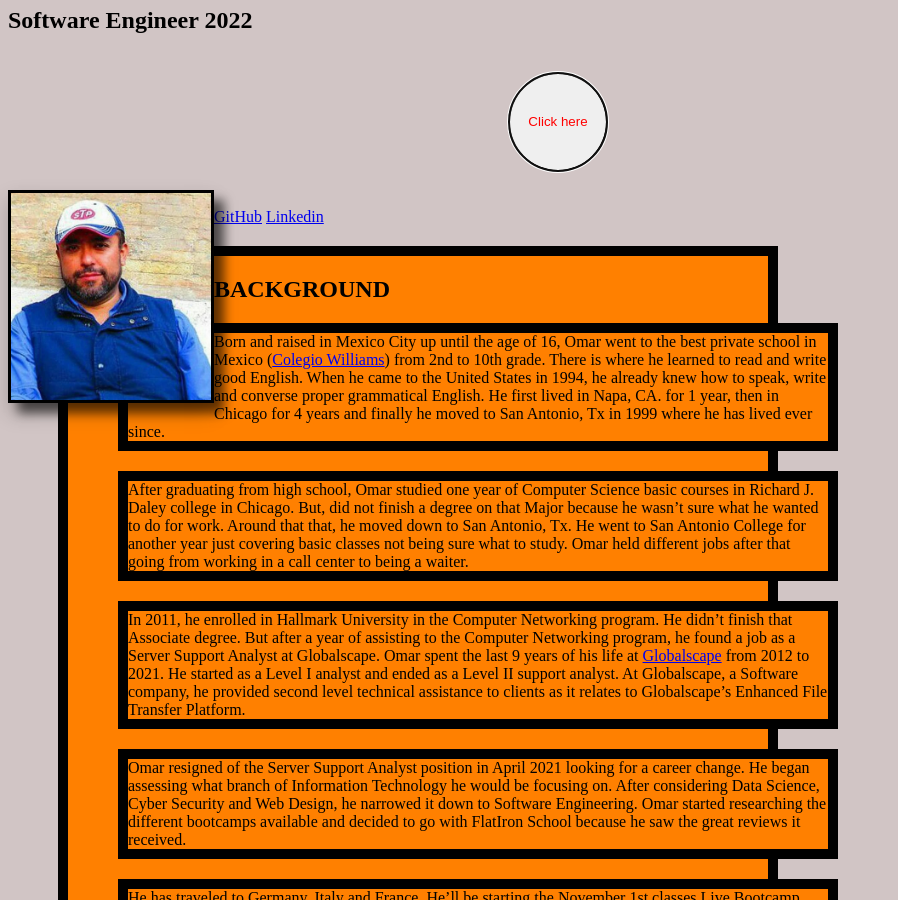
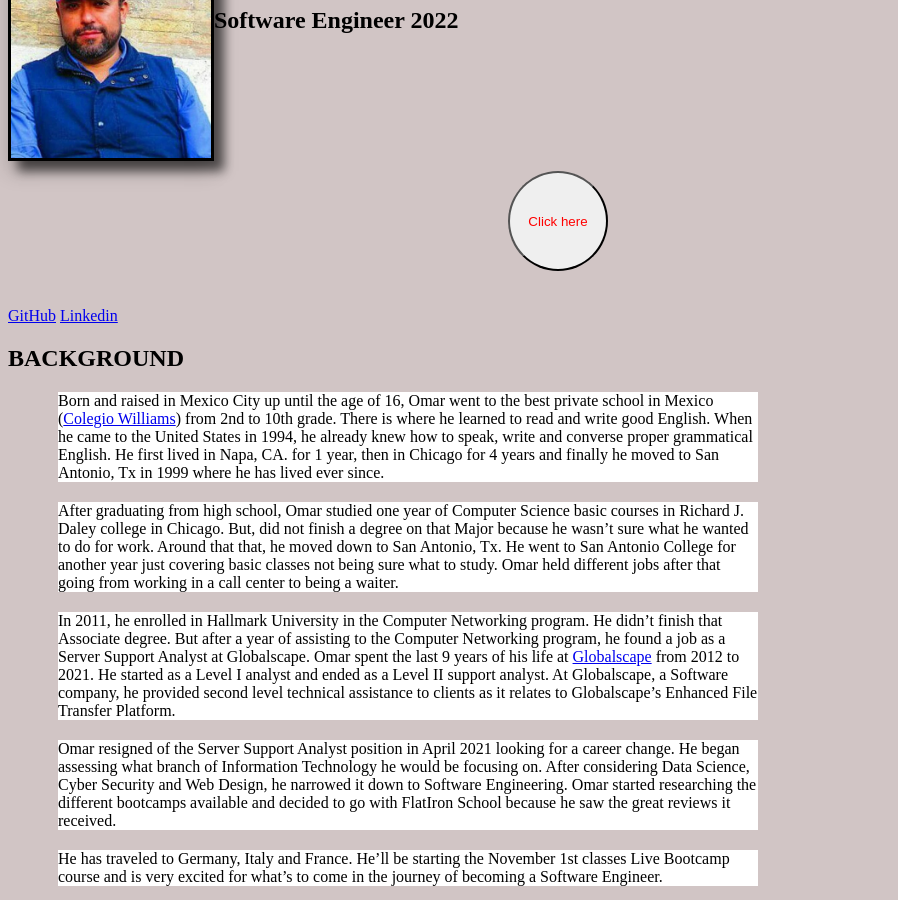
Before and after one commit to morenoomar29/webProject, a plain HTML site: page index.html in a window 1280 px wide. Shown: the part 73-973 px from the top of the page, without its empty margins (0-898 px from the left). Drawn offline with Linux system fonts and the light colour scheme.

Commit message:
making more changes to the page

```diff
--- a/index.html
+++ b/index.html
@@ -6,43 +6,60 @@
     <title>Omar Moreno</title>
      </head>
   <body>
+
+      <div>
+          <img id="profPhoto" src="images/ProfilePhoto.jpg" alt="Profile photo" title="Photo of Omar"/>
+      </div>
+      <div class="Name">
         <h1>Omar Moreno</h1>
         <h2>Software Engineer 2022</h2>
+      </div>
       <br>
-        <button id="btn" autofocus="autofocus">Click here</button>
+        <button id="btn">Click here</button>
         <br>
+
       <nav>
         <br>
-        <img id="profPhoto" src="images/ProfilePhoto.jpg" alt="Profile photo" title="Photo of Omar"/>
+
         <br>
         <a target="_blank" href="https://github.com/morenoomar29">GitHub</a>
         <a target="_blank" href="https://www.linkedin.com/in/omar-moreno-391837135/">Linkedin</a>
-
        </nav>
 
       <div>
         <h2>BACKGROUND</h2>
+      </div>
+      <div class="box">
           <p>
             Born and raised in Mexico City up until the age of 16, Omar went to the best private school in Mexico (<a target="_blank" href="https://www.colegiowilliams.mx.edu">Colegio Williams</a>) from 2nd to 10th grade. There is where he learned to read and write good English. When he came to the United States in 1994, he already knew how to speak, write and converse proper grammatical English. He first lived in Napa, CA. for 1 year, then in Chicago for 4 years and finally he moved to San Antonio, Tx in 1999 where he has lived ever since.
           </p>
+       </div>
+      <div>
         <p>
           After graduating from high school, Omar studied one year of Computer Science basic courses in Richard J. Daley college in Chicago. But, did not finish a degree on that Major because he wasn’t sure what he wanted to do for work. Around that that, he moved down to San Antonio, Tx. He went to San Antonio College for another year just covering basic classes not being sure what to study. Omar held different jobs after that going from working in a call center to being a waiter.
         </p>
+    </div>
+    <div>
         <p>
           In 2011, he enrolled in Hallmark University in the Computer Networking program. He didn’t finish that Associate degree. But after a year of assisting to the Computer Networking program, he found a job as a Server Support Analyst at Globalscape. Omar spent the last 9 years of his life at <a target="_blank" href="https://www.globalscape.com">Globalscape</a> from 2012 to 2021. He started as a Level I analyst and ended as a Level II support analyst. At Globalscape, a Software company, he provided second level technical assistance to clients as it relates to Globalscape’s Enhanced File Transfer Platform.
         </p>
+    </div>
+    <div>
         <p>
           Omar resigned of the Server Support Analyst position in April 2021 looking for a career change. He began assessing what branch of Information Technology he would be focusing on. After considering Data Science, Cyber Security and Web Design, he narrowed it down to Software Engineering. Omar started researching the different bootcamps available and decided to go with FlatIron School because he saw the great reviews it received.
         </p>
+    </div>
+    <div>
         <p>
           He has traveled to Germany, Italy and France. He’ll be starting the November 1st classes Live Bootcamp course and is very excited for what’s to come in the journey of  becoming a Software Engineer.
         </p>
     </div>
+
     <div>
       <img src="images/LogoBL.png" title="Logo of Omar Moreno" alt="Image of Logo"/>
     </div>
 
-      <div>
+      <div class="hobs">
       <h2>HOBBIES</h2>
       </div>
       <ul>
--- a/script.js
+++ b/script.js
@@ -11,5 +11,5 @@ divAdd.append(bio);
 
 const btn = document.getElementById('btn');
 btn.addEventListener('click', function() {
-    alert('I was clicked');
+    alert('I was clicked!');
 });
--- a/style.css
+++ b/style.css
@@ -8,16 +8,27 @@ body {
     */
 }
 
-div, p {
+p {
     width:700px;
-    background:#ff8000;
+    background:white;
     margin:20px 50px;
-    border:10px solid #000;
+
+}
+
+/*.box{
+    position: relative;
+    top: ;
+    bottom: ;
+    right: ;
+    left: 200px ;
+}
+*/
+.hobs{
 
 }
 
 #profPhoto {
-    float:inline-start ;
+    float:left;
     border: 3px solid #000;
     width: 200px;
     margin-bottom: 10px;
@@ -36,6 +47,11 @@ button {
     margin-inline: 500px;
 }
 
+.name {
+    margin-left: 20px;
+    margin-top: 200px;
+}
+
 /*
 body {
     background-color: rgb(233, 237, 240);
```
Lines whose indentation alone changed are shown as unchanged.
